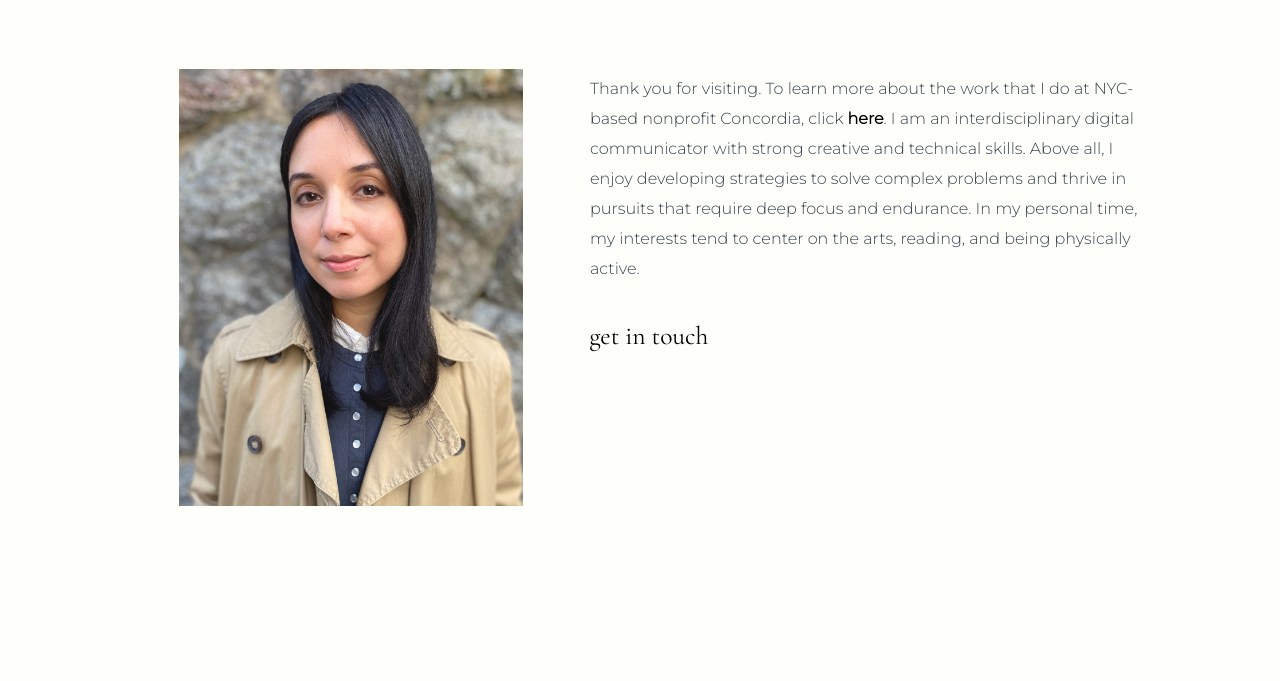
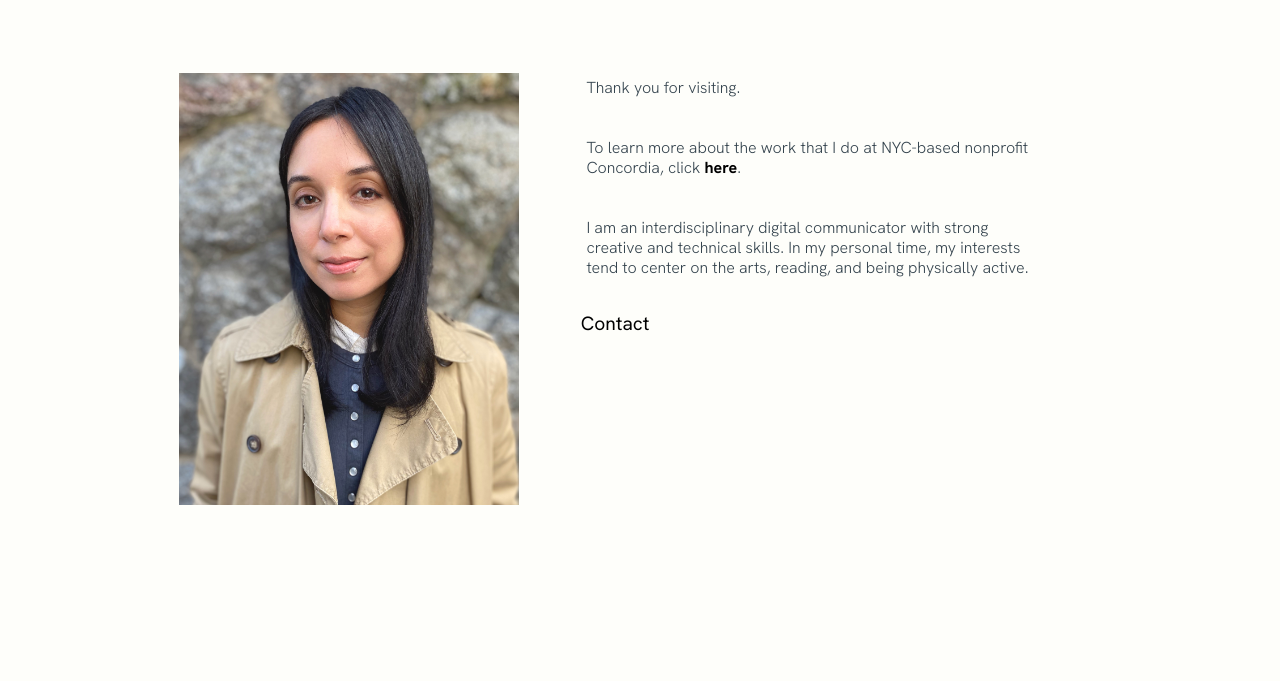
Before and after one commit to IanMFraser/fm-website, a plain HTML site: page index.html in a window 1280 px wide. Shown: the part 119-800 px from the top of the page. Drawn offline with nearby package versions, Linux system fonts and the light colour scheme.

Commit message:
new changes

```diff
--- a/index.html
+++ b/index.html
@@ -18,44 +18,36 @@
       </header>
       <main class="main-container">
         <div class="main-image">
-                    <img
-                        src="./images/faryal_maroof.jpg"
-                        alt="faryal portrait"
-                    />
+          <img src="./images/faryal_maroof.jpg" alt="faryal portrait" />
         </div>
         <div class="main-copy col">
+          <p>Thank you for visiting.</p>
           <p>
-                        Thank you for visiting. To learn more about the work
-                        that I do at NYC-based nonprofit Concordia, click
+            To learn more about the work that I do at NYC-based nonprofit
+            Concordia, click
             <span>
               <a
                 target="_blank"
                 href="https://www.concordia.net/community/fmaroof/"
                 ><strong>here</strong></a
               ></span
-                        >. I am an interdisciplinary digital communicator with
-                        strong creative and technical skills. Above all, I enjoy
-                        developing strategies to solve complex problems and
-                        thrive in pursuits that require deep focus and
-                        endurance. In my personal time, my interests tend to
-                        center on the arts, reading, and being physically
-                        active.
+            >.
+          </p>
+
+          <p>
+            I am an interdisciplinary digital communicator with strong creative
+            and technical skills. In my personal time, my interests tend to
+            center on the arts, reading, and being physically active.
           </p>
           <div class="contact">
             <script type="text/javascript">
-                            emailE = "gmail.com";
-                            emailE = "faryal.maroof" + "@" + emailE;
+              emailE = 'gmail.com'
+              emailE = 'faryal.maroof' + '@' + emailE
               document.write(
-                                '<a href="mailto:' +
-                                    emailE +
-                                    '">' +
-                                    "get in touch" +
-                                    "</a>"
-                            );
+                '<a href="mailto:' + emailE + '">' + 'Contact' + '</a>'
+              )
             </script>
-                        <noscript>
-                            Email address protected by JavaScript
-                        </noscript>
+            <noscript> Email address protected by JavaScript </noscript>
           </div>
         </div>
       </main>
--- a/style.css
+++ b/style.css
@@ -1,6 +1,6 @@
-@import url("https://fonts.googleapis.com/css2?family=Cormorant+Garamond:wght@400;500&display=swap");
-@import url("https://fonts.googleapis.com/css2?family=Montserrat:wght@300&display=swap");
-
+@import url('https://fonts.googleapis.com/css2?family=Cormorant+Garamond:wght@400;500&display=swap');
+@import url('https://fonts.googleapis.com/css2?family=Montserrat:wght@300&display=swap');
+@import url('https://fonts.googleapis.com/css2?family=Hanken+Grotesk:ital,wght@0,100..900;1,100..900&display=swap');
 *,
 *::after,
 *::before {
@@ -10,7 +10,7 @@
 }
 
 body {
-    font-family: "Cormorant Garamond", serif;
+  font-family: 'Hanken Grotesk', serif;
   font-size: 16px;
   background-color: #fefefa;
   color: #36454f;
@@ -26,10 +26,10 @@ h1 {
 }
 
 p {
-    font-family: "Montserrat", sans-serif;
+  font-family: 'Hanken Grotesk', sans-serif;
   font-size: 1em;
-    font-weight: 400;
-    line-height: 30px;
+  font-weight: 300;
+  line-height: 20px;
   margin: 1.5em 0.5em;
   padding: 0 0.75em;
 }
@@ -70,13 +70,13 @@ img {
 }
 
 .main-copy {
-    max-width: 380px;
-    width: 100%;
+  max-width: 360px;
+  width: 50%;
 }
 
 .contact {
   margin: 1em 1em;
-    font-size: 1.1em;
+  font-size: 0.7em;
 }
 
 .playlist {
@@ -101,8 +101,8 @@ img {
   }
 
   .main-image {
-        width: 400px;
-        height: 475px;
+    width: 340px;
+    height: 404px;
   }
 
   .main-copy {
@@ -113,7 +113,7 @@ img {
   .contact {
     margin: 0.5em 0;
     padding: 0 0.75em;
-        font-size: 1.6em;
+    font-size: 1.2em;
   }
 }
 
```
Lines whose indentation alone changed are shown as unchanged.
